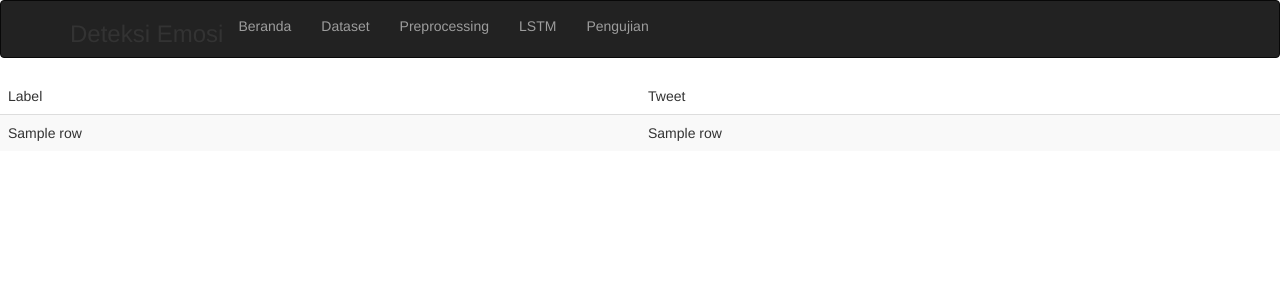
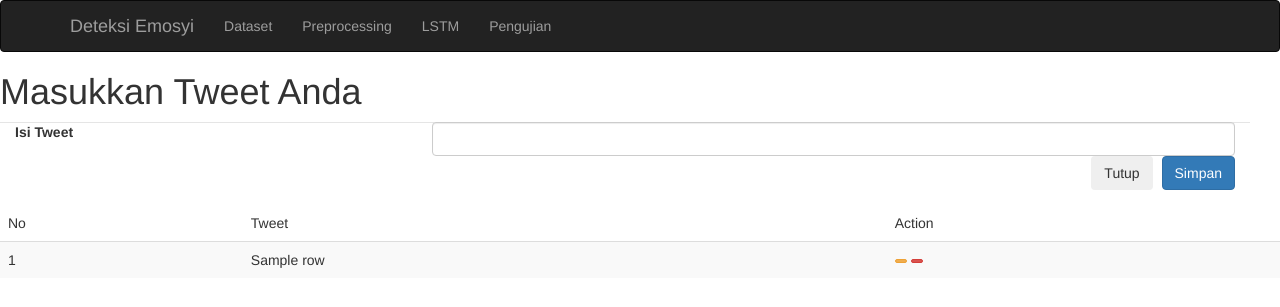
Before and after one commit to adindadwi/deteksi-emosyi, a Flask app: template templates/dataset.html in a window 1280 px wide. Shown: the top 307 px of the page. Run offline with Flask 2, Linux system fonts and the light colour scheme; the template is opened without the code that fills it: most values are stand-ins (such as "Sample title", 1, 10 or a date in 2020); some libraries are stand-ins or nearby versions.

Commit message:
edit requirements.txt

```diff
--- a/app.py
+++ b/app.py
@@ -7,9 +7,16 @@ import csv
 import re
 import string
 import nltk
-#import mysql.connector
+# from flaskext.mysql import MySQL
+import mysql.connector
 
-#mydb = mysql.connector.connect(host="localhost", user="root", passwd="")
+mydb = mysql.connector.connect(host="localhost", user="root", passwd="", database="klasifikasi")
+"""mysql = MySQL()
+app.config['MYSQL_DATABASE_USER'] = 'root'
+app.config['MYSQL_DATABASE_PASSWORD'] = ''
+app.config['MYSQL_DATABASE_DB'] = 'klasifikasi'
+app.config['MYSQL_DATABASE_HOST'] = 'localhost'
+mysql.init_app(app)"""
 
 # import os
 # os.environ["KERAS_BACKEND"] = "plaidml.keras.backend"
@@ -42,7 +49,7 @@ def allowed_file(filename):
 
 @app.route('/dataset', methods=['GET', 'POST'])
 def dataset():
-    path = csv.reader(open('dataset_demo.csv'))
+    """path = csv.reader(open('dataset_demo.csv'))
     prepro = []
     result = []
     isi = []
@@ -51,8 +58,49 @@ def dataset():
         t = str(row).strip('[]').strip("'")
         b = t.rsplit(";")
         isi.append((i, b[0], b[1]))
-        i += 1
-    return render_template('dataset.html', dataset=isi)
+        i += 1"""
+    # conn = mydb.connect()
+    cursor = mydb.cursor()
+    sql = "SELECT * FROM web"
+    cursor.execute(sql)
+    result = cursor.fetchall()
+    cursor.close()
+    return render_template('dataset.html', dataset=result)
+
+
+@app.route('/insertData', methods=['POST'])
+def insertData():
+    # conn = mydb.connect()
+    cursor = mydb.cursor()
+    tweet = request.form['tweet']
+    # sql = "INSERT INTO web (isi_tw) VALUES (%s)"
+    # t = tweet
+    cursor.execute("INSERT INTO web (isi_tw) VALUES (%s)", (tweet, ))
+    mydb.commit()
+    return redirect(url_for('dataset'))
+
+
+@app.route('/updateData', methods=['POST'])
+def updateData():
+    # conn = mydb.connect()
+    cursor = mydb.cursor()
+    id = request.form['id']
+    tweet = request.form['uptweet']
+    # sql = "UPDATE web SET isi_tw=%s WHERE id=%s"
+    # t = (tweet, id)
+    cursor.execute("UPDATE web SET isi_tw=%s WHERE id=%s", (tweet, id, ))
+    mydb.commit()
+    return redirect(url_for('dataset'))
+
+
+@app.route('/deleteData/<string:id>', methods=['GET'])
+def deleteData(id):
+    # conn = mydb.connect()
+    cursor = mydb.cursor()
+    # t = (id)
+    cursor.execute("DELETE FROM web WHERE id=%s", (id, ))
+    mydb.commit()
+    return redirect(url_for('dataset'))
 
 
 @app.route('/preprocessing', methods=['GET', 'POST'])
--- a/requirements.txt
+++ b/requirements.txt
@@ -16,6 +16,7 @@ itsdangerous==1.1.0
 Jinja2==2.10.3
 joblib==0.15.1
 MarkupSafe==1.1.1
+mysql_connector==2.2.9
 monotonic==1.5
 nltk==3.5
 numpy==1.19.0
--- a/templates/dataset.html
+++ b/templates/dataset.html
@@ -4,22 +4,74 @@
 
 {% block body %}
 
+    <h1>Masukkan Tweet Anda</h1>
+    <form action="{{ url_for('insertData') }}" method = "POST">
+        <div class="col-xs-12 col-sm-12 col-md-12 col-lg-12 row mt-2 mb-2">
+            <div class="col-xs-4 col-sm-4 col-md-4 col-lg-4">
+                <label>Isi Tweet</label>
+            </div>
+            <div class="col-xs-8 col-sm-8 col-md-8 col-lg-8">
+                <input class="form-control" type="text" name="tweet" id="tweet" required>
+            </div>
+            <div class="modal-footer">
+                <button type="button" class="btn btn-secondary" data-dismiss="modal">Tutup</button>
+                <button type="submit" class="btn btn-primary">Simpan</button>
+            </div>
+        </div>
+    </form>
+
 <table id="dataTable" class="table table-striped">
     <thead>
     <tr>
-        <td>Label</td>
+        <td>No</td>
         <td>Tweet</td>
+        <td>Action</td>
     </tr>
     </thead>
     <tbody>
     {% for row in dataset %}
     <tr>
+        <td>{{ row.0 }}</td>
         <td>{{ row.1 }}</td>
-        <td>{{ row.2 }}</td>
         <!--<td>
             <a href="#!" class="btn btn-info" data-toggle="modal" data-target="#detail{{ row.0 }}"><i class="fa fa-info-circle"></i> detail </a>
         </td>-->
+        <td>
+            <a href="#!" class="btn btn-warning btn-xs" data-toggle="modal" data-target="#updateData{{ row.0 }}"><i class="fa fa-edit"></i></a>
+            <a href="/deleteData/{{ row.0 }}" class="btn btn-danger btn-xs" onclick="return confirm('Data ini akan dihapus. Apakah anda yakin?')"><i class="fa fa-trash"></i></a>
+        </td>
     </tr>
+
+    <div class="modal fade" id="updateData{{ row.0 }}">
+        <div class="modal-dialog">
+            <div class="modal-content">
+                <form action="{{ url_for('updateData') }}" method="POST">
+                    <div class="modal-header">
+                        <h5 class="modal-title">Update Tweet</h5>
+                        <button type="button" class="close" data-dismiss="modal"><span>&times;</span></button>
+                    </div>
+                    <div class="modal-body">
+                        <div class="col-xs-12 col-sm-12 col-md-12 col-lg-12 row mt-2 mb-2">
+                            <div class="col-xs-4 col-sm-4 col-md-4 col-lg-4">
+                                <label>Isi Tweet</label>
+                            </div>
+                            <div class="col-xs-8 col-sm-8 col-md-8 col-lg-8">
+                                <input class="form-control" type="text" name="uptweet" id="uptweet" required>
+                            </div>
+                            <div class="modal-footer">
+                                <button type="button" class="btn btn-secondary" data-dismiss="modal">Tutup</button>
+                                <button type="submit" class="btn btn-primary">Simpan</button>
+                            </div>
+                        </div>
+                        <div class="modal-footer">
+                            <button type="button" class="btn btn-secondary" data-dismiss="modal">Tutup</button>
+                            <button type="submit" class="btn btn-primary">Simpan</button>
+                        </div>
+                    </div>
+                </form>
+            </div>
+        </div>
+    </div>
     {% else %}
     <tr>
         <td colspan="2">No Data</td>
--- a/templates/includes/navbar.html
+++ b/templates/includes/navbar.html
@@ -7,14 +7,11 @@
         <span class="icon-bar"></span>
         <span class="icon-bar"></span>
     </button>
-    <h3>Deteksi Emosi</h3>
+    <a class="navbar-brand" href="#">Deteksi Emosyi</a>
     </div>
 
     <div id="navbar" class="collapse navbar-collapse">
         <ul class="nav navbar-nav">
-            <li>
-                <a href="/">Beranda</a>
-            </li>
             <li>
                 <a href="/dataset">Dataset</a>
             </li>
```
Also changed, not shown: templates/preprocessing.html (+0 -16 lines).
